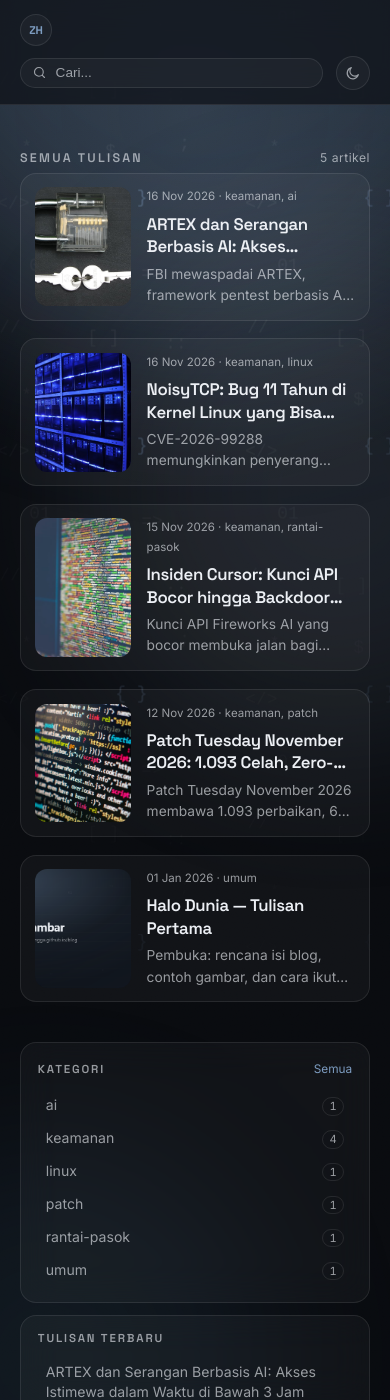
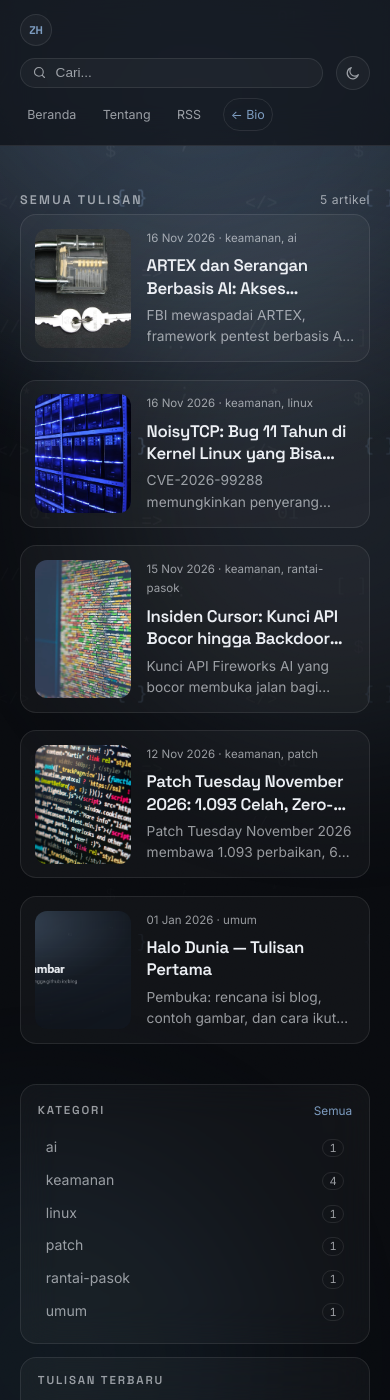
Before and after one commit to zidan-herlangga/blog, a Jekyll site: the page built from index.md, in a window 390 px wide and 1400 px high. Built offline with Jekyll 4.4.1, drawn with Linux system fonts in a browser that asks for light colours; comment, search, counter and statistics services are not loaded.

Commit message:
fix: nav mobile tampil (hapus override display:none lama)

```diff
--- a/assets/css/style.css
+++ b/assets/css/style.css
@@ -1800,10 +1800,6 @@ hr {
   .menu-toggle {
     display: flex;
   }
-
-  .site-nav {
-    display: none;
-  }
 }
 
 .offcanvas {
```
